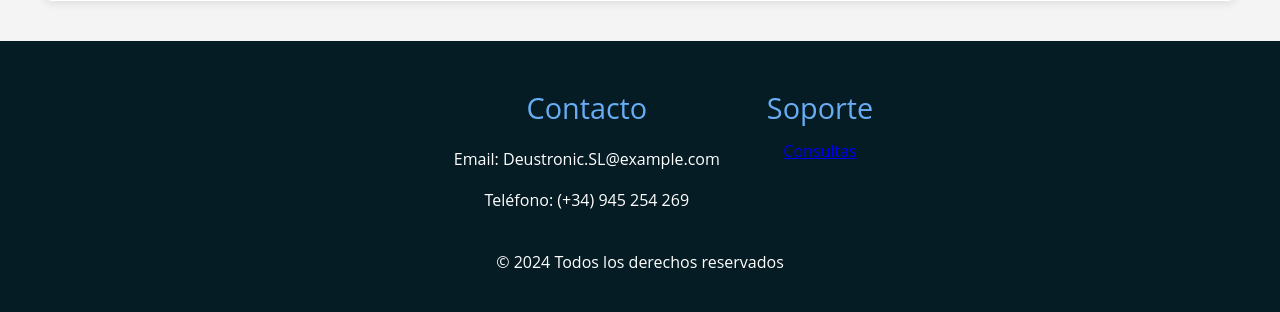
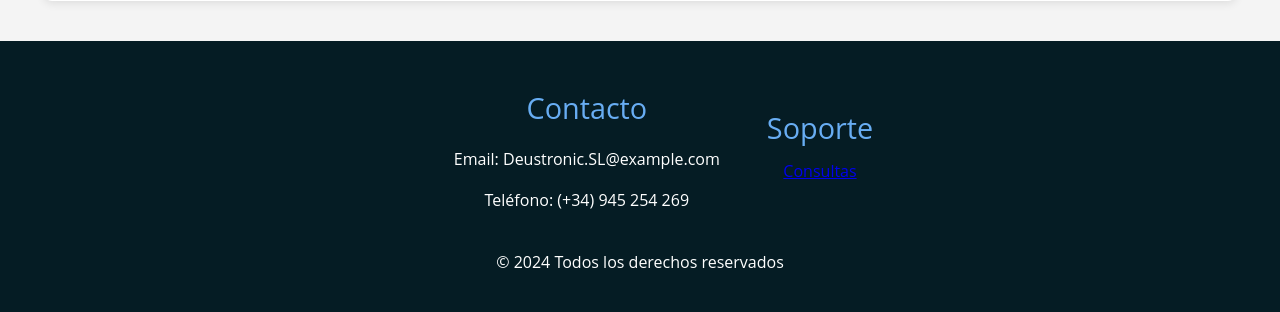
Before and after one commit to andreacastrodlc/ProyectoWebColaborativo, a Django app: page /appDjango/clientes/create in a window 1280 px wide. Shown: the part 1215-1527 px from the top of the page. Run offline with Django 4.2, Linux system fonts and the light colour scheme; a user stored in the database is signed in.

Commit message:
Cambio Clase Soporte css

```diff
--- a/ProyectoWeb/static/css/estilos.css
+++ b/ProyectoWeb/static/css/estilos.css
@@ -243,6 +243,7 @@ button.boton-borrar:hover {
         font-size: 20px;
     }
 }
+/* -------------Estilo para el Footer-------------------------------------------------------------------------------------------- */
 
  footer {
     background-color: #051C24;
@@ -266,6 +267,11 @@ button.boton-borrar:hover {
     margin-top: 20px;
 }
 
+.soporte {
+    margin-top: 20px;
+}
+
+
 /* -------------Estilo para el boton de cerrar sesion----------------------------------------------------------------------------------------- */
 .logout-form {
     margin: 0;
```
